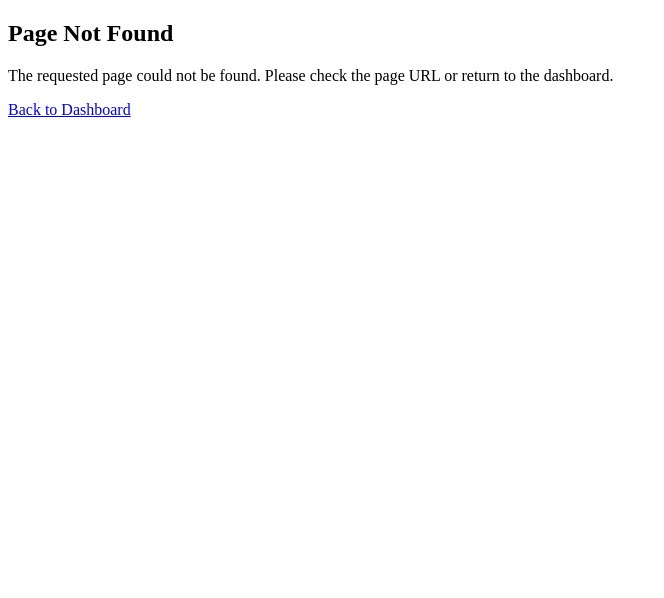
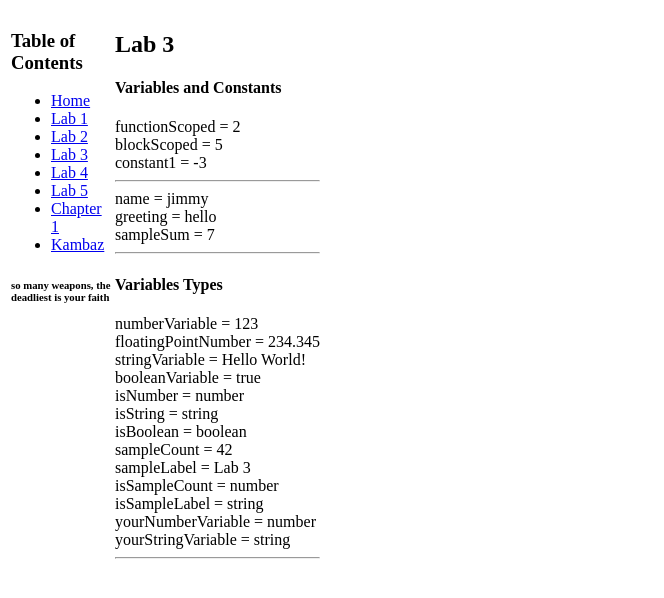
Before and after one commit to Jackerrigan/webdev-client, a Next.js app: page /labs/lab3 in a window 1280 px wide. Before the commit this address had no page. Shown: the top 598 px of the page, without its empty margins (0-664 px from the left). Built offline with nearby package versions, Linux system fonts and the light colour scheme.

Commit message:
variables, variable types and constants

```diff
--- /dev/null
+++ b/app/labs/lab3/VariableTypes.tsx
@@ -0,0 +1,48 @@
+export default function VariableTypes() {
+  let numberVariable = 123;
+  let floatingPointNumber = 234.345;
+  let stringVariable = "Hello World!";
+  let booleanVariable = true;
+  let isNumber = typeof numberVariable;
+  let isString = typeof stringVariable;
+  let isBoolean = typeof booleanVariable;
+  let sampleCount = 42;
+  let sampleLabel = "Lab 3";
+  let isSampleCount = typeof sampleCount;
+  let isSampleLabel = typeof sampleLabel;
+  let yourNumberVariable = 999;
+  let yourStringVariable = "go away";
+  let isYourNumberVariable = typeof yourNumberVariable;
+  let isYourStringVariable = typeof yourStringVariable;
+  return (
+    <div id="wd-variable-types">
+      <h4>Variables Types</h4>
+      numberVariable = {numberVariable}
+      <br />
+      floatingPointNumber = {floatingPointNumber}
+      <br />
+      stringVariable = {stringVariable}
+      <br />
+      booleanVariable = {booleanVariable + ""}
+      <br />
+      isNumber = {isNumber}
+      <br />
+      isString = {isString}
+      <br />
+      isBoolean = {isBoolean}
+      <br />
+      sampleCount = {sampleCount}
+      <br />
+      sampleLabel = {sampleLabel}
+      <br />
+      isSampleCount = {isSampleCount}
+      <br />
+      isSampleLabel = {isSampleLabel}
+      <br />
+      yourNumberVariable = {isYourNumberVariable}
+      <br />
+      yourStringVariable = {isYourStringVariable}
+      <hr />
+    </div>
+  );
+}
--- /dev/null
+++ b/app/labs/lab3/VariablesAndConstants.tsx
@@ -0,0 +1,25 @@
+export default function VariablesAndConstants() {
+  var functionScoped = 2;
+  let blockScoped = 5;
+  var name = "jimmy";
+  let greeting = "hello";
+  const constant1 = functionScoped - blockScoped;
+  const sampleSum = functionScoped + blockScoped;
+  return (
+    <div id="wd-variables-and-constants">
+      <h4>Variables and Constants</h4>
+      functionScoped = {functionScoped}
+      <br />
+      blockScoped = {blockScoped}
+      <br />
+      constant1 = {constant1}
+      <hr />
+      name = {name}
+      <br />
+      greeting = {greeting}
+      <br />
+      sampleSum = {sampleSum}
+      <hr />
+    </div>
+  );
+}
--- a/app/labs/lab4/page.tsx
+++ b/app/labs/lab3/page.tsx
@@ -1,7 +1,12 @@
-export default function Lab2() {
+import VariablesAndConstants from "./VariablesAndConstants";
+import VariableTypes from "./VariableTypes";
+
+export default function Lab3() {
   return (
-    <div>
-      <p>Lab 4</p>
+    <div id="wd-lab3">
+      <h2>Lab 3</h2>
+      <VariablesAndConstants />
+      <VariableTypes />
     </div>
   );
 }
```
